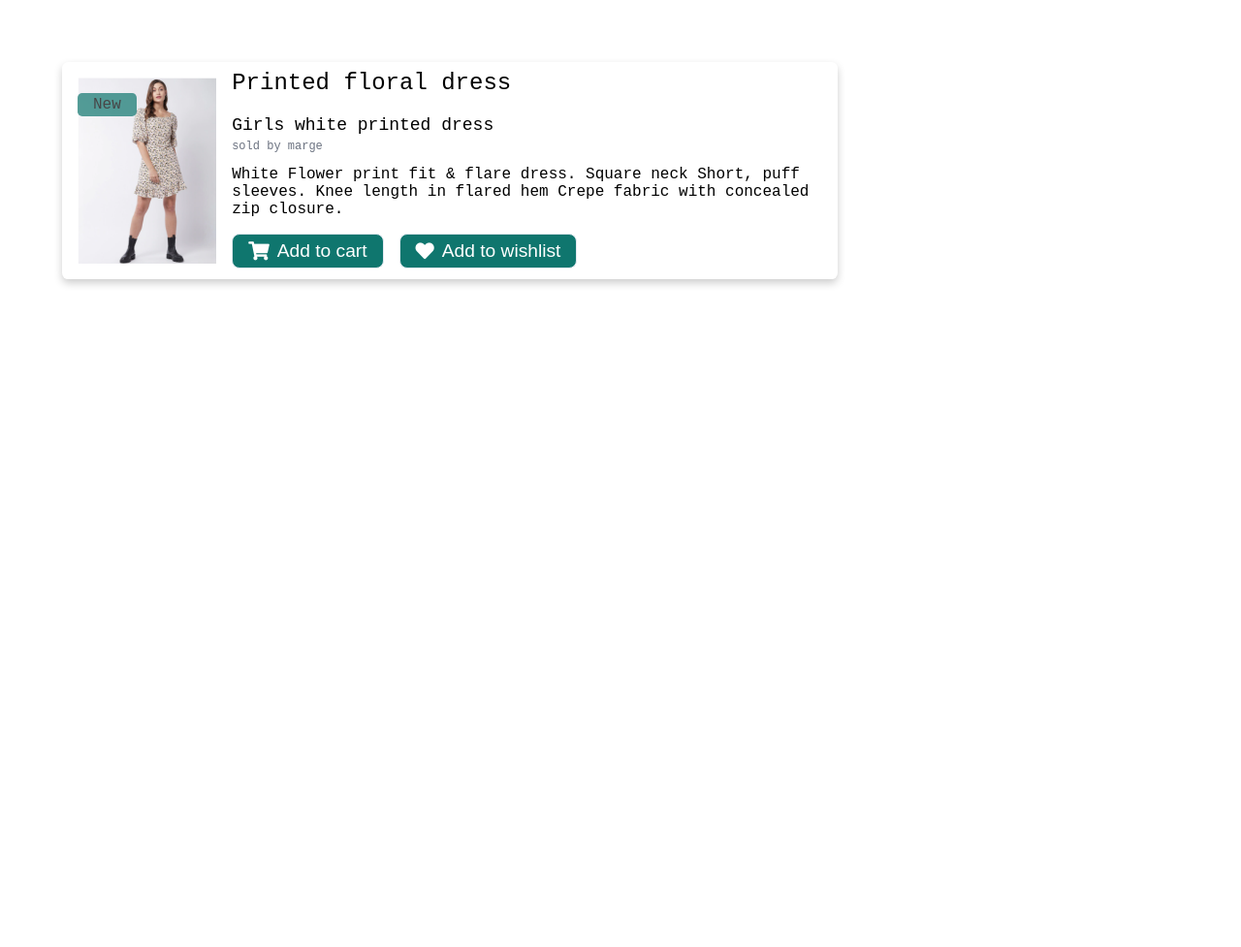
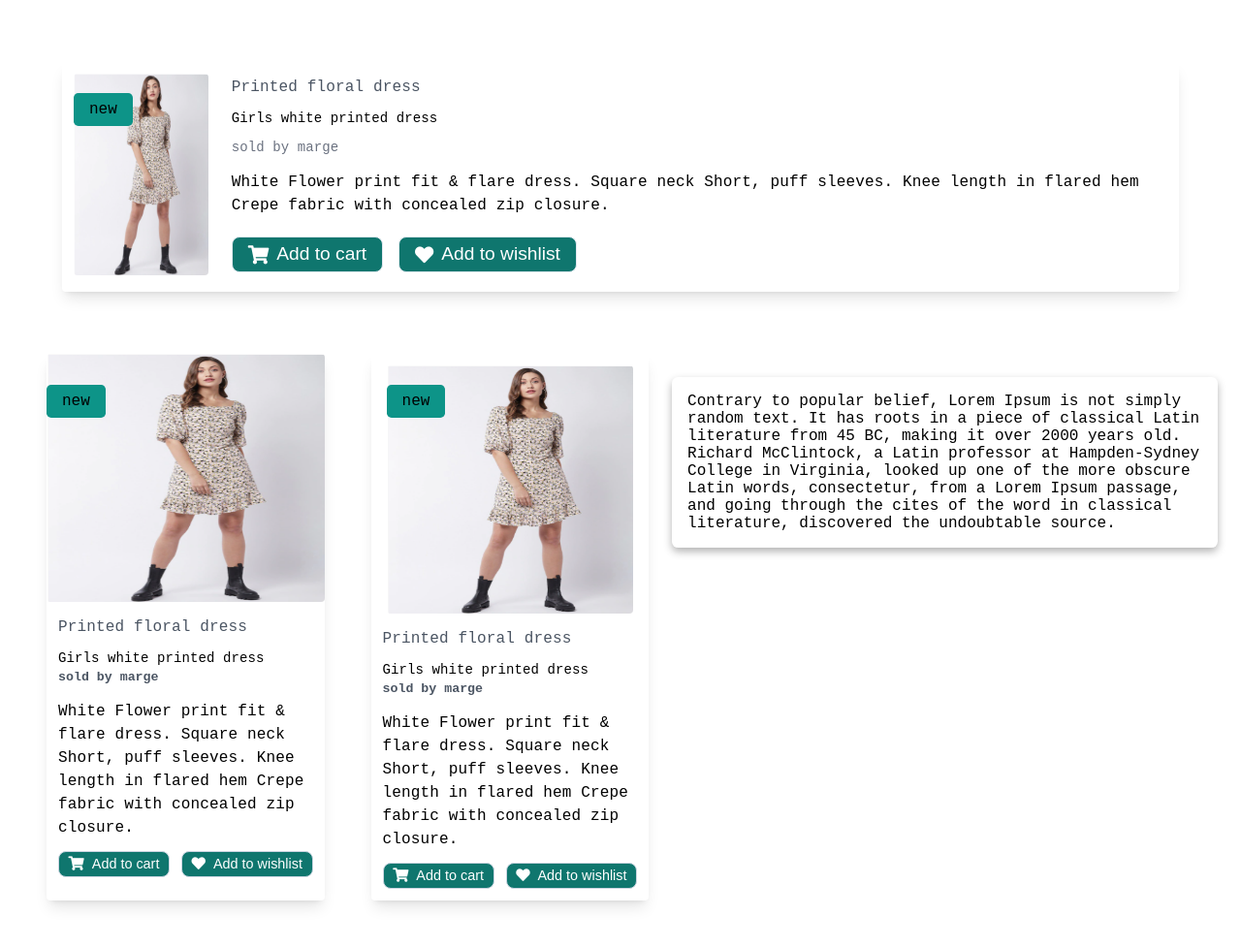
Before and after one commit to Ananyamadhu08/fusion, a plain HTML site: page index.html in a window 1280 px wide. Shown: the whole page at 97% size. Before the commit the page ends 800 px from the top, so only its background shows below. Drawn offline with Linux system fonts and the light colour scheme; files whose address does not match are found by name; a web font is replaced by a local one.

Commit message:
card components and bug fix

```diff
--- a/css/badge.css
+++ b/css/badge.css
@@ -114,11 +114,9 @@
 /* text badge */
 
 .text-badge {
-  padding: 0rem 1rem;
   border-radius: 0.3rem;
 }
 
 .text-badge-rounded {
-  padding: 0 1rem;
   border-radius: 5rem;
 }
--- a/css/cards.css
+++ b/css/cards.css
@@ -1,51 +1,13 @@
 .card {
-  height: max-content;
+  border-radius: 0.4rem;
   padding: 1rem;
-  border-radius: 0.4rem;
-  box-shadow: 0 4px 8px 0 rgba(0, 0, 0, 0.2);
+  box-shadow: 0 4px 8px 0 rgba(0, 0, 0, 0.3);
   transition: 0.3s;
-  display: flex;
-  gap: 1rem;
-  align-items: center;
-  justify-content: center;
 }
-
 .card-badge {
   z-index: 1;
   position: absolute;
-  left: 5rem;
-  top: 6rem;
-  padding: 0.2rem 1rem;
-  opacity: 0.7;
+  top: 2rem;
+  width: min-content;
+  box-sizing: border-box;
 }
-
-.card-btn {
-  position: relative;
-  top: 1rem;
-}
-
-.card-img-vertical {
-  width: 100%;
-  height: 15rem;
-}
-.card-img-horizontal {
-  width: 20%;
-  height: 60%;
-  max-height: 12rem;
-}
-
-.card-title {
-  position: relative;
-  bottom: 0.8rem;
-}
-
-.card-vertical {
-  max-width: 13rem;
-  height: max-content;
-  flex-direction: column;
-}
-
-.card-horizontal {
-  width: 60%;
-  max-height: 15rem;
-}
--- a/css/shared/effects.css
+++ b/css/shared/effects.css
@@ -1,75 +1,75 @@
 /* box shadow */
 
-shadow-sm {
+.shadow-sm {
   box-shadow: 0 1px 2px 0 rgb(0 0 0 / 0.05);
 }
-shadow {
+.shadow {
   box-shadow: 0 1px 3px 0 rgb(0 0 0 / 0.1), 0 1px 2px -1px rgb(0 0 0 / 0.1);
 }
-shadow-md {
+.shadow-md {
   box-shadow: 0 4px 6px -1px rgb(0 0 0 / 0.1), 0 2px 4px -2px rgb(0 0 0 / 0.1);
 }
-shadow-lg {
+.shadow-lg {
   box-shadow: 0 10px 15px -3px rgb(0 0 0 / 0.1), 0 4px 6px -4px rgb(0 0 0 / 0.1);
 }
-shadow-xl {
+.shadow-xl {
   box-shadow: 0 20px 25px -5px rgb(0 0 0 / 0.1),
     0 8px 10px -6px rgb(0 0 0 / 0.1);
 }
-shadow-2xl {
+.shadow-2xl {
   box-shadow: 0 25px 50px -12px rgb(0 0 0 / 0.25);
 }
-shadow-inner {
+.shadow-inner {
   box-shadow: inset 0 2px 4px 0 rgb(0 0 0 / 0.05);
 }
-shadow-none {
+.shadow-none {
   box-shadow: 0 0 #0000;
 }
 
 /* opacity */
 
-opacity-0 {
+.opacity-0 {
   opacity: 0;
 }
-opacity-5 {
+.opacity-5 {
   opacity: 0.05;
 }
-opacity-10 {
+.opacity-10 {
   opacity: 0.1;
 }
-opacity-20 {
+.opacity-20 {
   opacity: 0.2;
 }
-opacity-25 {
+.opacity-25 {
   opacity: 0.25;
 }
-opacity-30 {
+.opacity-30 {
   opacity: 0.3;
 }
-opacity-40 {
+.opacity-40 {
   opacity: 0.4;
 }
-opacity-50 {
+.opacity-50 {
   opacity: 0.5;
 }
-opacity-60 {
+.opacity-60 {
   opacity: 0.6;
 }
-opacity-70 {
+.opacity-70 {
   opacity: 0.7;
 }
-opacity-75 {
+.opacity-75 {
   opacity: 0.75;
 }
-opacity-80 {
+.opacity-80 {
   opacity: 0.8;
 }
-opacity-90 {
+.opacity-90 {
   opacity: 0.9;
 }
-opacity-95 {
+.opacity-95 {
   opacity: 0.95;
 }
-opacity-100 {
+.opacity-100 {
   opacity: 1;
 }
--- a/index.html
+++ b/index.html
@@ -12,21 +12,25 @@
     <title>Fusion</title>
   </head>
   <body>
-    <div class="card card-horizontal m-16 pl-16">
-      <div class="text-badge card-badge bg-teal-700">New</div>
-      <img
-        class="card-img-horizontal"
-        src="./css/images/img_dress.png"
-        alt="dress"
-      />
-      <div>
-        <div class="text-2xl m-0 card-title">Printed floral dress</div>
-        <div class="text-lg font-weight-200">Girls white printed dress</div>
-        <p class="text-grey-500 text-xs pb-3">sold by marge</p>
-        <p>
+    <!-- card -->
+    <div class="relative m-16 flex shadow-lg rounded">
+      <div class="h-52 w-48 p-3">
+        <img
+          class="img-responive rounded"
+          style="height: 100%"
+          src="/css/images/img_dress.png"
+        />
+        <div class="text-badge card-badge bg-teal-600 py-2 px-4">new</div>
+      </div>
+      <div class="flex flex-col p-3">
+        <h3 class="subtitle1 text-grey-600 mb-2">Printed floral dress</h3>
+        <h4 class="subtitle2 mb-2">Girls white printed dress</h4>
+        <h5 class="text-grey-500 mb-3 subtitle2">sold by marge</h5>
+        <p class="body1 mb-5">
           White Flower print fit & flare dress. Square neck Short, puff sleeves.
           Knee length in flared hem Crepe fabric with concealed zip closure.
         </p>
+
         <div class="flex">
           <button
             class="btn btn-square-icon-text btn-square-solid bg-teal-700 text-white btn-md mr-4 card-btn"
@@ -42,5 +46,88 @@
         </div>
       </div>
     </div>
+
+    <!-- vertical cards  -->
+
+    <div class="flex">
+      <!-- card 1 -->
+      <div class="shadow-lg rounded flex flex-col relative w-72 mb-12 ml-12">
+        <!-- image container -->
+        <div class="h-64">
+          <img
+            class="img-responsive rounded"
+            style="height: 100%"
+            src="css/images/img_dress.png"
+            alt="dress"
+          />
+          <div class="px-4 py-2 text-badge card-badge bg-teal-600">new</div>
+        </div>
+        <!-- card content container -->
+        <div class="p-3">
+          <h3 class="text-grey-600 subtitle1 mb-2">Printed floral dress</h3>
+          <h4 class="subtitle2">Girls white printed dress</h4>
+          <h5 class="text-grey-600 mb-4">sold by marge</h5>
+          <p class="body1 mb-3">
+            White Flower print fit & flare dress. Square neck Short, puff
+            sleeves. Knee length in flared hem Crepe fabric with concealed zip
+            closure.
+          </p>
+          <div class="flex">
+            <button
+              class="btn btn-square-solid btn-sm bg-teal-700 text-white mr-3"
+            >
+              <span class="fas fa-shopping-cart"></span>Add to cart
+            </button>
+            <button class="btn btn-square-solid btn-sm bg-teal-700 text-white">
+              <span class="fas fa-heart"></span>Add to wishlist
+            </button>
+          </div>
+        </div>
+      </div>
+
+      <!-- card 2 -->
+      <div class="shadow-lg rounded flex flex-col relative w-72 mb-12 ml-12">
+        <!-- image container -->
+        <div class="h-64 mt-3 mr-4 ml-4">
+          <img
+            class="img-responsive rounded"
+            style="height: 100%"
+            src="css/images/img_dress.png"
+            alt="dress"
+          />
+          <div class="px-4 py-2 text-badge card-badge bg-teal-600">new</div>
+        </div>
+        <!-- card content container -->
+        <div class="p-3">
+          <h3 class="text-grey-600 subtitle1 mb-2">Printed floral dress</h3>
+          <h4 class="subtitle2">Girls white printed dress</h4>
+          <h5 class="text-grey-600 mb-4">sold by marge</h5>
+          <p class="body1 mb-3">
+            White Flower print fit & flare dress. Square neck Short, puff
+            sleeves. Knee length in flared hem Crepe fabric with concealed zip
+            closure.
+          </p>
+          <div class="flex">
+            <button
+              class="btn btn-square-solid btn-sm bg-teal-700 text-white mr-3"
+            >
+              <span class="fas fa-shopping-cart"></span>Add to cart
+            </button>
+            <button class="btn btn-square-solid btn-sm bg-teal-700 text-white">
+              <span class="fas fa-heart"></span>Add to wishlist
+            </button>
+          </div>
+        </div>
+      </div>
+      <div class="card w-max h-max m-6">
+        Contrary to popular belief, Lorem Ipsum is not simply random text. It
+        has roots in a piece of classical Latin literature from 45 BC, making it
+        over 2000 years old. Richard McClintock, a Latin professor at
+        Hampden-Sydney College in Virginia, looked up one of the more obscure
+        Latin words, consectetur, from a Lorem Ipsum passage, and going through
+        the cites of the word in classical literature, discovered the
+        undoubtable source.
+      </div>
+    </div>
   </body>
 </html>
```
